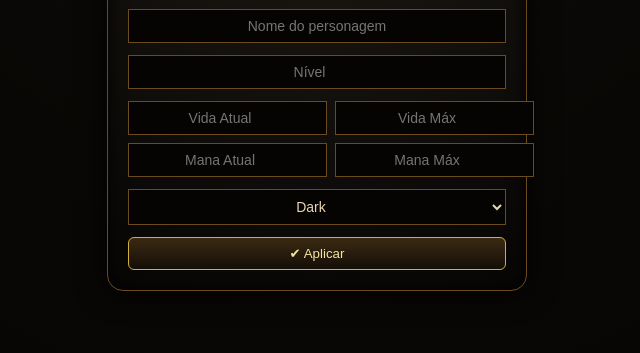
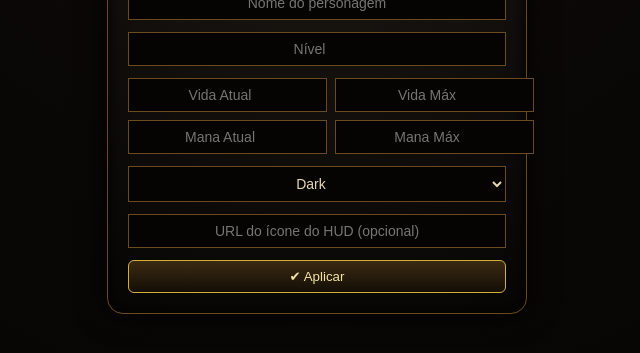
Before and after one commit to tatiroBunny/CosmicBunny, a website: page public/controller.html in a window 1280 px wide. Shown: the part 307-660 px from the top of the page, without its empty margins (323-963 px from the left). Drawn offline with nearby package versions, Linux system fonts and the light colour scheme; no server answers; sample sign-in values are in the browser's storage.

Commit message:
Update controller.html

```diff
--- a/public/controller.html
+++ b/public/controller.html
@@ -38,6 +38,11 @@
     <option value="arcane">Arcane</option>
   </select>
 
+  <input
+  id="hudIconInput"
+  placeholder="URL do ícone do HUD (opcional)"
+>
+
   <button id="applyBtn">✔ Aplicar</button>
 
 </div>
```
